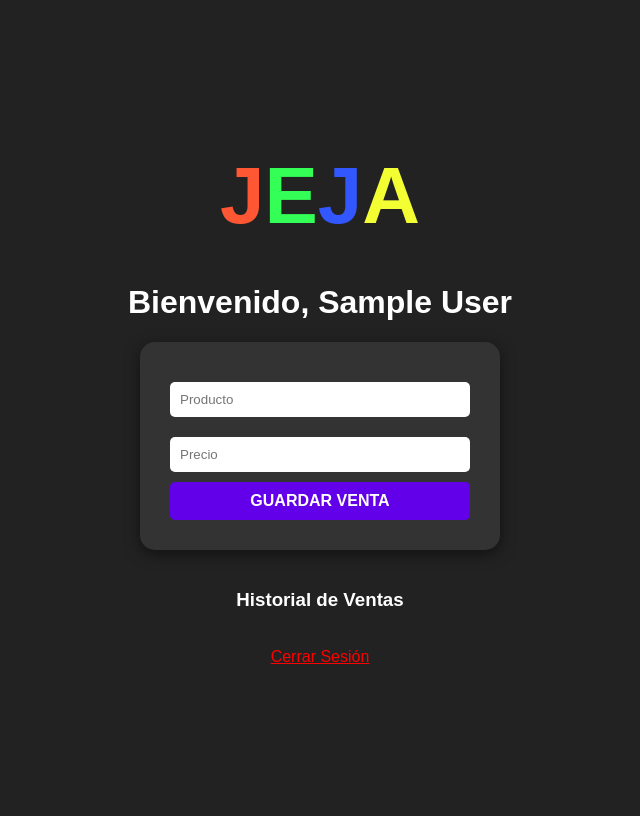
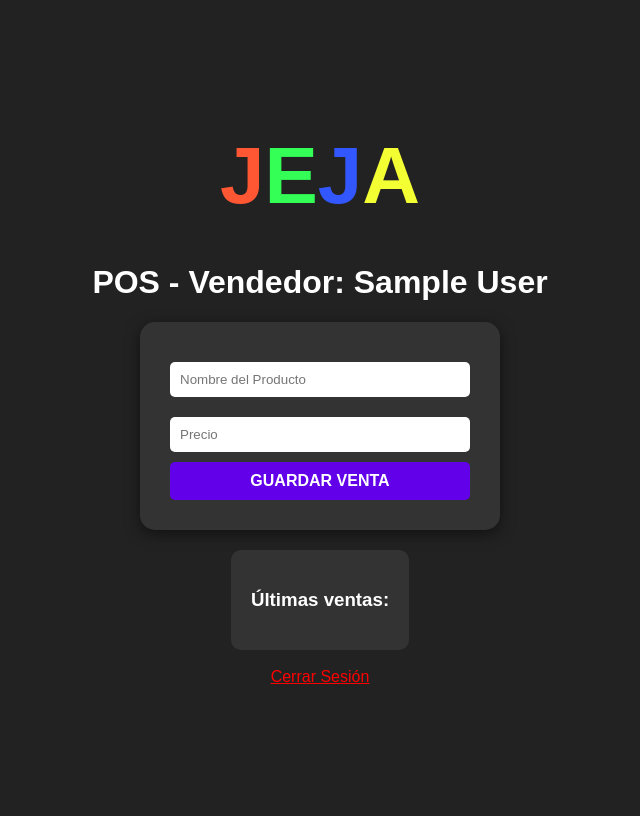
Before and after one commit to oscarlo-lgtm/punto-de-venta, a Flask app: page /pos in a window 1280 px wide. Shown: the whole page, without its empty margins (320-960 px from the left). Run offline with Flask 3, Linux system fonts and the light colour scheme; the visitor is signed in with stand-in values (Sample User, id 1); data that the repository does not hold is empty; some libraries are stand-ins or nearby versions.

Commit message:
Update pos.html

```diff
--- a/templates/pos.html
+++ b/templates/pos.html
@@ -2,26 +2,32 @@
 <html lang="es">
 <head>
     <meta charset="UTF-8">
+    <title>Punto de Venta JEJA</title>
     <link rel="stylesheet" href="{{ url_for('static', filename='style.css') }}">
-    <title>Sistema JEJA - POS</title>
 </head>
 <body>
-    <div class="jeja-container"><span class="j1">J</span><span class="j2">E</span><span class="j3">J</span><span class="j4">A</span></div>
-    <h1>Bienvenido, {{ vendedor }}</h1>
+    <div class="jeja-container">
+        <span class="j1">J</span><span class="j2">E</span><span class="j3">J</span><span class="j4">A</span>
+    </div>
+
+    <div style="text-align: center; color: white;">
+        <h1>POS - Vendedor: {{ vendedor }}</h1>
+    </div>
 
     <form method="POST">
-        <input type="text" name="producto" placeholder="Producto" required>
+        <input type="text" name="producto" placeholder="Nombre del Producto" required>
         <input type="number" step="0.01" name="precio" placeholder="Precio" required>
         <button type="submit">GUARDAR VENTA</button>
     </form>
 
-    <div style="margin-top:20px;">
-        <h3>Historial de Ventas</h3>
+    <div style="background: #333; padding: 20px; border-radius: 10px; margin-top: 20px; color: white;">
+        <h3>Últimas ventas:</h3>
         {% for v in ventas %}
-            <p>{{ v.producto }} - ${{ v.precio }}</p>
+            <p>{{ v.producto }} - <b>${{ v.precio }}</b></p>
         {% endfor %}
     </div>
+
     <br>
-    <a href="/logout" style="color:red;">Cerrar Sesión</a>
+    <a href="/logout" style="color:red; display:block; text-align:center;">Cerrar Sesión</a>
 </body>
 </html>
```
